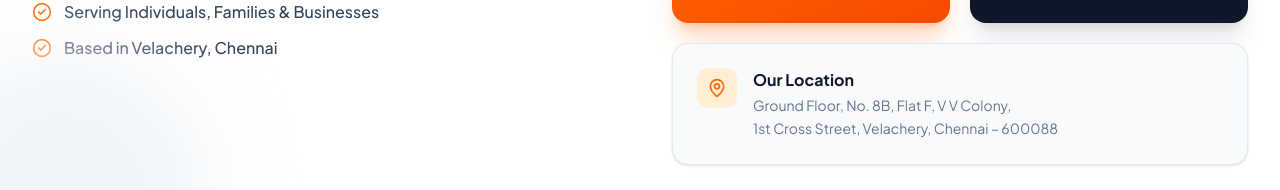
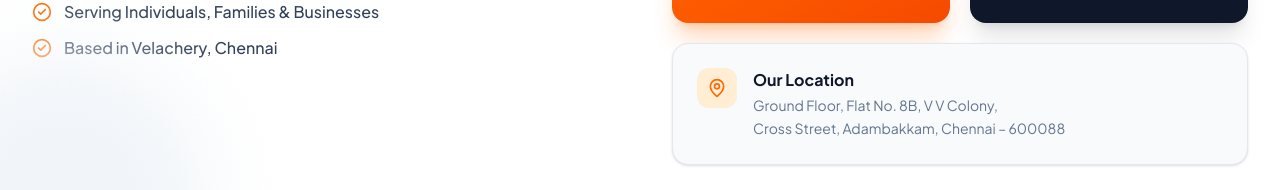
Before and after one commit to yakash4658r/Astral-Immigration-Services, a React (Vite) app: page / in a window 1280 px wide. Shown: the part 1449-1639 px from the top of the page. Built offline with nearby package versions, Linux system fonts and the light colour scheme.

Commit message:
Add files via upload

```diff
--- a/src/components/About.tsx
+++ b/src/components/About.tsx
@@ -147,8 +147,8 @@ export default function About() {
                   <div>
                     <p className="font-bold text-slate-900 mb-0.5">Our Location</p>
                     <p className="text-slate-500 text-sm leading-relaxed">
-                      Ground Floor, No. 8B, Flat F, V V Colony,<br />
-                      1st Cross Street, Velachery, Chennai – 600088
+                      Ground Floor, Flat No. 8B, V V Colony,<br />
+                      Cross Street, Adambakkam, Chennai – 600088
                     </p>
                   </div>
                 </div>
--- a/src/components/Contact.tsx
+++ b/src/components/Contact.tsx
@@ -44,19 +44,19 @@ const contactCards = [
     icon: <MapPin className="w-6 h-6" />,
     label: 'Our Office',
     lines: [
-      'Ground Floor, No. 8B, Flat F,',
-      'V V Colony, 1st Cross Street,',
-      'Velachery West, Velachery,',
+      'Ground Floor, Flat No. 8B,',
+      'V V Colony, Cross Street,',
+      'Adambakkam,',
       'Chennai – 600088',
     ],
-    link: 'https://maps.google.com/?q=Velachery,Chennai',
+    link: 'https://maps.google.com/?q=Adambakkam,Chennai',
     linkText: 'View on Maps',
   },
   {
     icon: <Phone className="w-6 h-6" />,
     label: 'Phone',
     lines: ['+91 80725 16152', '+91 99403 00857', '+91 7200060857'],
-    link: 'tel:8072516152',
+    link: 'tel:7200060857',
     linkText: 'Call Now',
   },
   {
@@ -70,7 +70,7 @@ const contactCards = [
     icon: <Globe className="w-6 h-6" />,
     label: 'Working Hours',
     lines: ['Mon – Sat: 9:00 AM – 7:00 PM', 'Sunday: By Appointment'],
-    link: 'tel:8072516152',
+    link: 'tel:7200060857',
     linkText: 'Schedule a Call',
   },
 ];
@@ -173,13 +173,15 @@ export default function Contact() {
                   <Phone className="w-4 h-4" />
                   Call: +91 80725 16152
                 </a>
-                <a
-                  href="tel:9940300857"
-                  className="flex items-center gap-3 w-full px-4 py-3 bg-white/10 hover:bg-white/15 rounded-xl text-white font-medium text-sm transition-all duration-300 border border-white/10"
-                >
-                  <Phone className="w-4 h-4 text-orange-400" />
-                  Call: +91 99403 00857
-                </a>
+               <a
+  href="https://wa.me/919940300857"
+  target="_blank"
+  rel="noopener noreferrer"
+  className="flex items-center gap-3 w-full px-4 py-3 bg-white/10 hover:bg-white/15 rounded-xl text-white font-medium text-sm transition-all duration-300 border border-white/10"
+>
+  <Phone className="w-4 h-4 text-orange-400" />
+  WhatsApp: +91 99403 00857
+</a>
                 <a
                   href="tel:7200060857"
                   className="flex items-center gap-3 w-full px-4 py-3 bg-white/10 hover:bg-white/15 rounded-xl text-white font-medium text-sm transition-all duration-300 border border-white/10"
@@ -281,7 +283,7 @@ export default function Contact() {
               <ul className="space-y-3">
                 <li className="flex items-start gap-2.5 text-sm">
                   <MapPin className="w-4 h-4 text-orange-500 mt-0.5 shrink-0" />
-                  <span>Ground Floor, No. 8B, Flat F, V V Colony, 1st Cross St, Velachery, Chennai – 600088</span>
+                  <span>Ground Floor, Flat No. 8B, V V Colony,Cross Street, Adambakkam, Chennai – 600088</span>
                 </li>
                 <li>
                   <a href="tel:8072516152" className="flex items-center gap-2.5 text-sm hover:text-orange-400 transition-colors duration-200">
```
